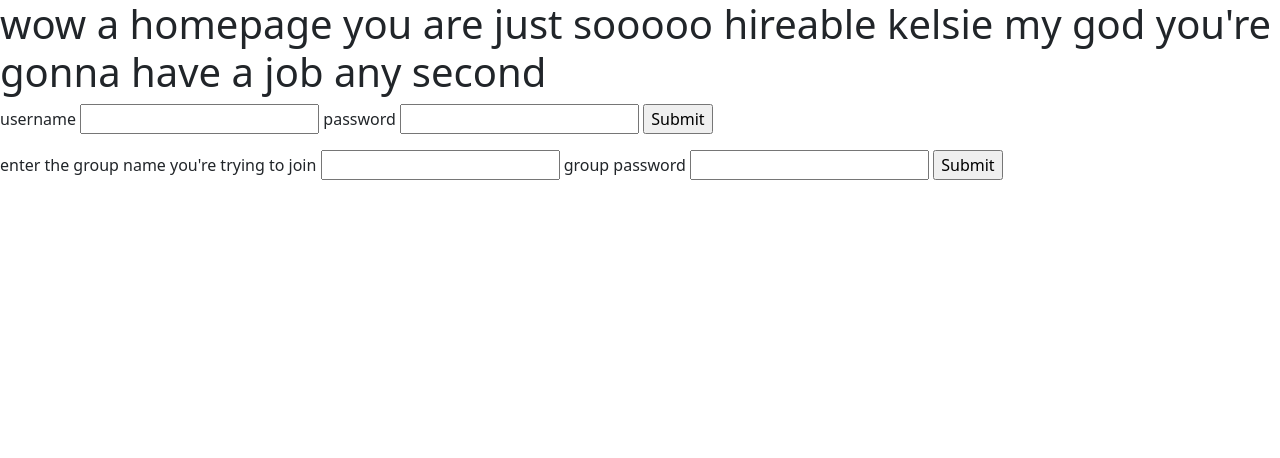
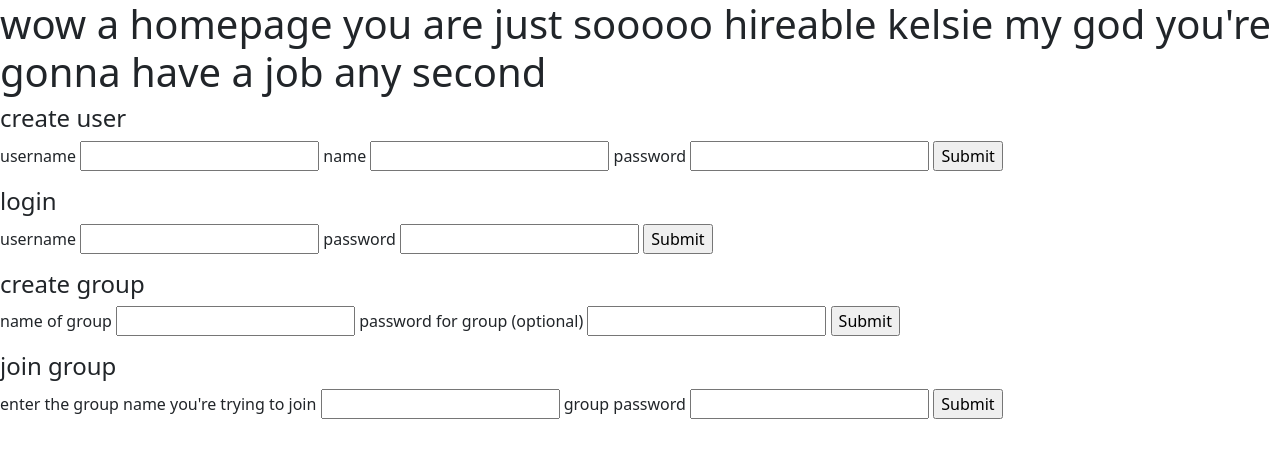
Before and after one commit to kelsieam/collab-todo, a Flask app: page / in a window 1280 px wide. Shown: the top 458 px of the page. Run offline with Flask 3, Linux system fonts and the light colour scheme; some libraries are stand-ins or nearby versions.

Commit message:
groups working

```diff
--- a/server.py
+++ b/server.py
@@ -1,6 +1,6 @@
 from flask import (Flask, render_template, request, session, redirect)
 from jinja2 import StrictUndefined
-from model import db, connect_to_db, User, Group
+from model import db, connect_to_db, User, Group, UserGroup
 from datetime import datetime
 from sqlalchemy import and_
 import crud
@@ -16,11 +16,16 @@ def homepage():
     return render_template('index.html')
 
 
-@app.route('/create-user', methods=['GET', 'POST'])
+@app.route('/users', methods=['POST'])
 def create_user():
-    name = request.form.get('first-name')
-    username = request.form.get('username')
-    password = request.form.get('password')
+    username = request.form.get('new-username')
+    name = request.form.get('new-name')
+    password = request.form.get('new-password')
+
+    existing_username = User.query.filter_by(username=username).first()
+
+    if existing_username:
+        return {'success': False, 'message': 'Username unavailable'}
 
     user = crud.create_user(username, password, name)
     db.session.add(user)
@@ -47,34 +52,56 @@ def login():
     return {'success': False, 'message': 'Incorrect password'}
 
 
-@app.route('/groups', methods=['POST'])
+@app.route('/create-group', methods=['POST'])
 def create_group():
     """creates a new group and assigns the user to it"""
+    username = session['username']
+    user = User.query.filter_by(username=username).first()
+
     name = request.form.get('new-group-name')
     password = request.form.get('new-group-password')
 
     group = crud.create_group(password=password, name=name)
-
     db.session.add(group)
     db.session.commit()
 
+    group_in_db = Group.query.filter_by(name=name).first()
+    user_group = crud.create_user_group(user_id=user.user_id, group_id=group_in_db.group_id)
 
-@app.route('/groups', methods=['PATCH'])
+    db.session.add(user_group)
+    db.session.commit()
+
+
+    return {'success': True, 'message': f'Group {name} created'}
+
+
+@app.route('/join-group', methods=['POST'])
 def join_group():
     name = request.form.get('group-name')
     password = request.form.get('group-password')
 
     username = session['username']
-    cur_user = User.query.filter_by(username=username).first()
+    user = User.query.filter_by(username=username).first()
 
     group = Group.query.filter_by(name=name).first()
+    print(name, password, user, group, 'line 87')
 
     if not group:
+        print('if not group')
         return {'success': False, 'message': 'Group not found'}
 
     if group.check_password(password):
-        cur_user.group_id = group.group_id
-        return {'success': True, 'message': 'Added to group {name}'}
+        print('if group.check_password')
+        existing_user_group = UserGroup.query.filter_by(user_id=user.user_id, group_id=group.group_id).first()
+        print(existing_user_group, 'existing_user_group')
+        if existing_user_group:
+            return {'success': False, 'message': f"You are already in group '{name}'"}
+
+        user_group = crud.create_user_group(user_id=user.user_id, group_id=group.group_id)
+        db.session.add(user_group)
+        db.session.commit()
+
+        return {'success': True, 'message': f'Added to group {name}'}
 
     return {'success': False, 'message': 'Incorrect password'}
 
--- a/templates/index.html
+++ b/templates/index.html
@@ -9,6 +9,17 @@
 
     <body>
         <h1>wow a homepage you are just sooooo hireable kelsie my god you're gonna have a job any second</h1>
+        <h4>create user</h4>
+        <form action="/users" id="create-user-form" method="POST">
+            username
+            <input type="text" name="new-username" id="new-username" />
+            name
+            <input type="text" name="new-name" id="new-name" />
+            password
+            <input type="password" name="new-password" id="new-password" />
+            <input type="submit" id="create-user-submit" />
+        </form>
+        <h4>login</h4>
         <form action="/login" id="login-form" method="POST">
             username
             <input type="text" name="username" id="username" />
@@ -16,8 +27,16 @@
             <input type="password" name="password" id="password" />
             <input type="submit" id="login-submit" />
         </form>
-
-        <form action="/join-group" id="join-group-form" method="PATCH">
+        <h4>create group</h4>
+        <form action="/create-group" id="create-group-form" method="POST">
+            name of group
+            <input type="text" name="new-group-name" id="new-group-name" />
+            password for group (optional)
+            <input type="password" name="new-group-password" id="new-group-password" />
+            <input type="submit" name="create-group-submit" id="create-group-submit" />
+        </form>
+        <h4>join group</h4>
+        <form action="/join-group" id="join-group-form" method="POST">
             enter the group name you're trying to join
             <input type="text" name="group-name" id="group-name" />
             group password
```
